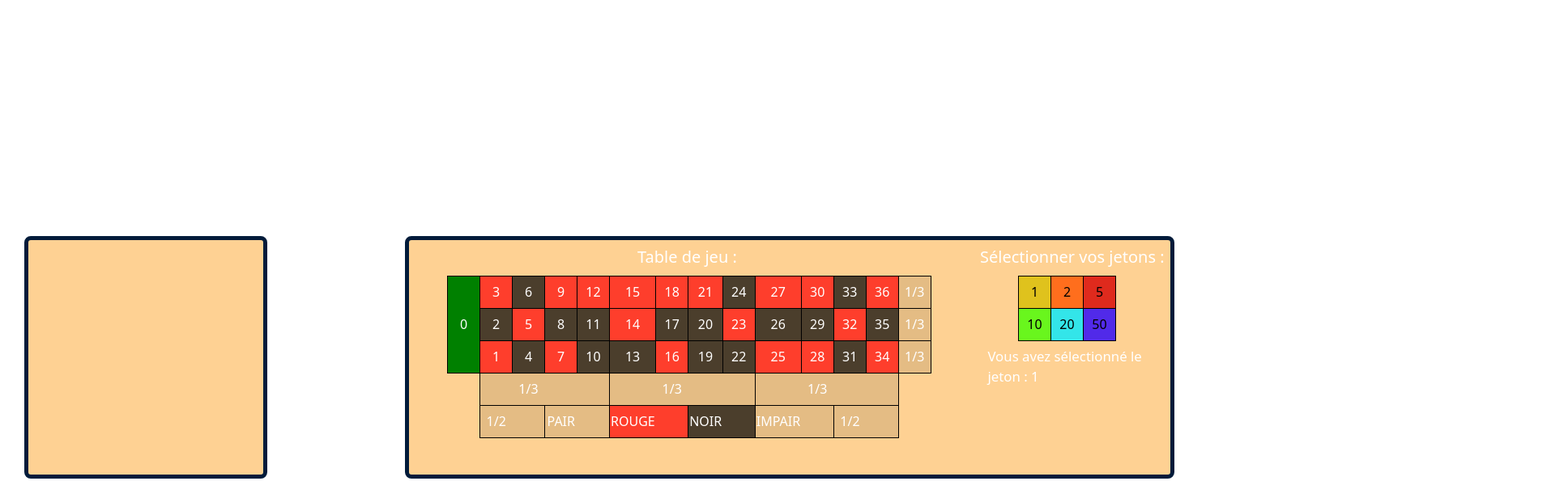
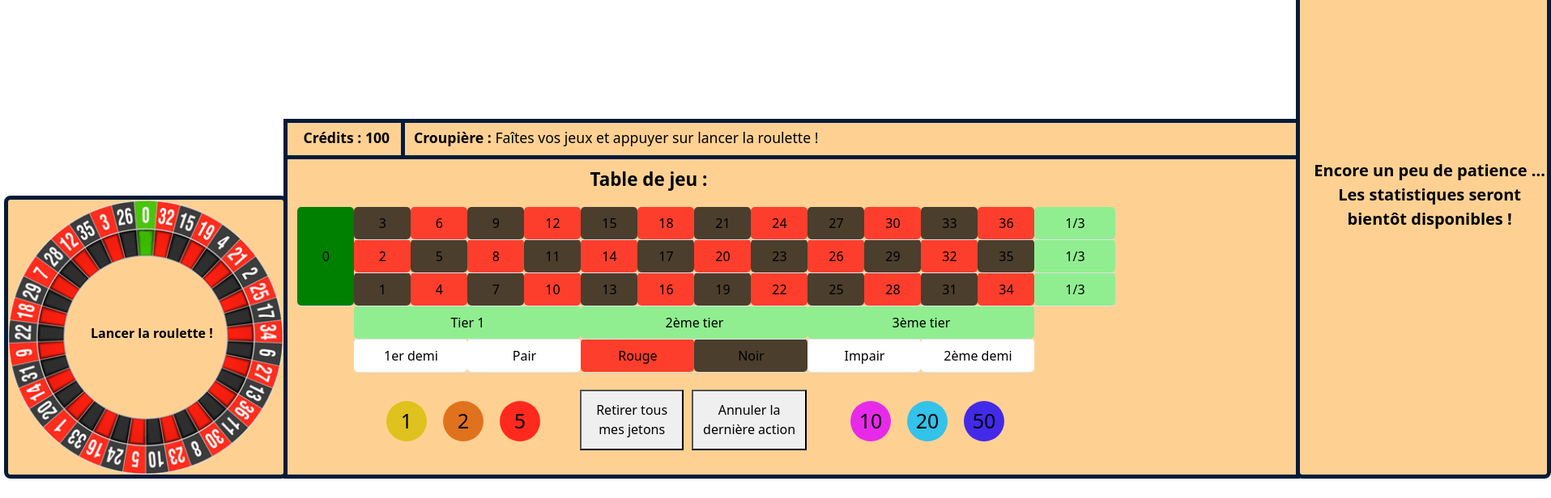
Before and after one commit to VincentChaye/Spin-To-Win, an Angular app in the folder IHM/SpinToWinAngular/: page /table in a window 1280 px wide. Shown: the part 203-819 px from the top of the page at 81% size, 1915 px wide, since content can reach past the window. Built offline with nearby package versions, Linux system fonts and the light colour scheme.

Commit message:
Ajout de la table et son back sans API

```diff
--- a/IHM/SpinToWinAngular/src/app/public/public.module.ts
+++ b/IHM/SpinToWinAngular/src/app/public/public.module.ts
@@ -6,6 +6,7 @@ import { PheaderComponent } from './pheader/pheader.component';
 import { PlayoutComponent } from './playout/playout.component';
 import { PublicRoutingModule } from './public-routing.module';
 import { FormsModule } from '@angular/forms';
+import { BrowserModule } from '@angular/platform-browser';
 
 @NgModule({
   declarations: [
@@ -17,6 +18,7 @@ import { FormsModule } from '@angular/forms';
     RouterModule,
     PublicRoutingModule,
     FormsModule
+
   ]
 })
 export class PublicModule { }
--- a/IHM/SpinToWinAngular/src/app/public/roulette/roulette.component.html
+++ b/IHM/SpinToWinAngular/src/app/public/roulette/roulette.component.html
@@ -9,5 +9,6 @@
         <circle #ball cx="3" cy="-70" r="3" fill="white"></circle>
       </g>
     </svg>
+    <button #spinButton>Spin</button>
   </div>
 </div>
--- a/IHM/SpinToWinAngular/src/app/public/roulette/roulette.component.ts
+++ b/IHM/SpinToWinAngular/src/app/public/roulette/roulette.component.ts
@@ -23,6 +23,7 @@ export class RouletteComponent implements OnInit, AfterViewInit {
   tab = [0, 32, 15, 19, 4, 21, 2, 25, 17, 34, 6, 27, 13, 36, 11, 30, 8, 23, 10, 5, 24, 16, 33, 1, 20, 14, 31, 9, 22, 18, 29, 7, 28, 12, 35, 3, 26];
 
   @ViewChild("ball") ball!: ElementRef<SVGCircleElement>;
+  @ViewChild("spinButton") spinButton!: ElementRef<HTMLButtonElement>;
 
   constructor(private renderer: Renderer2) {}
 
@@ -31,7 +32,9 @@ export class RouletteComponent implements OnInit, AfterViewInit {
   }
 
   ngAfterViewInit() {
+    this.renderer.listen(this.spinButton.nativeElement, 'click', () => {
       this.startAnimation();
+    });
   }
 
   generatePaths(): void {
--- a/IHM/SpinToWinAngular/src/app/public/table/table.component.css
+++ b/IHM/SpinToWinAngular/src/app/public/table/table.component.css
@@ -1,128 +1,247 @@
-body{
-    padding: 0%;
-    margin: 0%;
+.body {
+    padding: 0;
+    margin: 0;
     width: 100%;
     height: 100%;
-    background-image: url("../../../assets/image/bck.png");
-    background-repeat: no-repeat;
+    background: url("../../../assets/image/bck.png") no-repeat center center fixed;
     background-size: cover;
-    color: white;
 }
 
-/* Placement du texte */
-.title-table{
+/* Titre/Texte */
+.title-table {
     position: absolute;
-    font-size: 125%;
+    font-size: 140%;
     top: 2%;
     left: 30%;
-    color: white;
-}
-.title-select{
-    position: absolute;
-    font-size: 125%;
-    top: 2%;
-    left: 75%;
-    color: white;
+    color: black;
+    font-weight: bold;
 }
 
-.title-select-mem{
+.title-select {
+    top: -3%;
+    position: absolute;
+    font-size: 130%;
+    left: 73%;
+    color: black;
+    font-weight: bold;
+}
+
+.title-select-mem {
     position: absolute;
     font-size: 105%;
     left: 76%;
     top: 45%;
     color: white;
 }
-/* DIV CONTAINER */
-.table-component{
+
+.p-credit {
+    position: absolute;
+    top: 13%;
+    left: 14%;
+    color: black;
+    font-weight: bold;
+    font-size: 110%;
+}
+
+.p-message {
+    position: absolute;
+    top: 13%;
+    left: 1%;
+    color: black;
+    font-size: 110%;
+}
+
+.p-numérochaud {
+    position: absolute;
+    text-align: center;
+    color: black;
+    font-weight: bold;
+    font-size: 125%;
+    top: 50%;
+    left: 5%;
+}
+
+/* Component */
+.table-component {
     position: absolute;
     background-color: rgba(254, 178, 76, 0.6);
     border: #011b3a 5px solid;
-    width: 950px;
-    height: 300px;
+    width: 1255px;
+    height: 400px;
     bottom: 5px;
-    left: 500px;
-    border-radius: 8px;
+    left: 350px;
 }
 
-.selected {
-    border: 2px solid yellow;  /* ou toute autre couleur de votre choix */
-  }
+.credit {
+    position: absolute;
+    background-color: rgba(254, 178, 76, 0.6);
+    border: #011b3a 5px solid;
+    bottom: 400px;
+    left: 350px;
+    width: 150px;
+    height: 50px;
+}
 
-.roulette-component{
+.message {
+    position: absolute;
+    background-color: rgba(254, 178, 76, 0.6);
+    border: #011b3a 5px solid;
+    bottom: 400px;
+    left: 495px;
+    width: 1110px;
+    height: 50px;
+}
+
+.numéro-chauds {
+    position: absolute;
+    background-color: rgba(254, 178, 76, 0.6);
+    border: #011b3a 5px solid;
+    bottom: 300px;
+    left: 1600px;
+    width: 315px;
+    height: 99%;
+    border-radius: 8px;
+    overflow: hidden;
+    bottom: 5px;
+}
+
+.roulette-component {
     position: absolute;
     background-color: rgba(254, 178, 76, 0.6);
     border: #011b3a 5px solid;
     bottom: 5px;
-    left: 30px;
-    width: 300px;
-    height: 300px;
+    left: 5px;
+    width: 350px;
+    height: 350px;
     border-radius: 8px;
 }
 
-/* Table */
-td{
-    background-color: rgba(0, 0, 0, 0.1);
-    width: 40px;        /* Largeur fixe pour le td */
-    height: 40px;       /* Hauteur fixe pour le td */
-    border: black 1px solid;
-}
-.num{
-    position: absolute;
-    top: 15%;
-    left: 5%;
-    text-align: center;
-}
-.select{
-    position: absolute;
-    left: 80%;
-    top: 15%;
-    text-align: center;
-    color: black;
+.roulette-component:hover {
+    background-color: rgba(254, 178, 76, 0.4);
 }
 
-/* Personnalisation des bords des tableaux */
+.roulette-img {
+    width: 100%;
+    height: 100%;
+    position: absolute;
+    background-image: url("../../../assets/image/roulette-francaise.png");
+    background-size: cover;
+    cursor: pointer;
+}
 
-.zero{
-    border: none;
+.roulette-img p {
+    position: absolute;
+    top: 45%;
+    left: 30%;
+    color: black;
+    font-weight: bold;
 }
-.haut-bas{
-    border-top: none;
-    border-bottom: none;
+
+.roulette-img p:hover {
+    color: white;
 }
-.haut-droite{
-    border-top: none;
-    border-right: none;
+
+/* Table */
+.table {
+    position: absolute;
+    width: 300px;
+    height: 200px;
+    top: 15%;
+    left: 1%;
 }
-.haut{
-    border-top: none;
+
+td {
+    cursor: crosshair;
+    text-align: center;
+    min-width: 70px; /* Ensure minimum width */
+    min-height: 45px; /* Ensure minimum height */
+    vertical-align: middle;
+    border-radius: 5px;
 }
-.bas{
-    border-bottom: none;
+
+.table td {
+    position: relative;  /* To enable positioning child elements */
+    overflow: hidden;  /* Hide overflow text */
+    text-align: center;  /* Center the text */
+    vertical-align: middle;  /* Center the text vertically */
 }
-.gauche-droite{
-    border-left: none;
-    border-right: none;
+
+.table td span.token-value {
+    position: absolute;  /* Position absolutely within the cell */
+    bottom: 0;
+    left: 0;
+    right: 0;
+    background-color: rgba(255, 255, 255, 0.7);  /* Slightly transparent background */
+    padding: 2px;
+    font-size: 12px;  /* Adjust font size as needed */
+    white-space: nowrap;  /* Prevent text wrapping */
+    overflow: hidden;  /* Hide overflow text */
+    text-overflow: ellipsis;  /* Show ellipsis (...) for overflow text */
 }
-.gauche{
-    border-left: none;
+
+.select2 {
+    position: absolute;
+    width: 210px;
+    height: 130px;
+    left: 55%;
+    top: 74%;
+    text-align: center;
+    overflow: hidden;
 }
-.droite{
-    border-right: none;
+
+.select1 {
+    position: absolute;
+    width: 210px;
+    height: 130px;
+    left: 9%;
+    top: 74%;
+    text-align: center;
+    overflow: hidden;
 }
-.empty{
+
+.btn-option {
+    position: absolute;
+    width: 280px;
+    height: 75px;
+    left: 29%;
+    top: 73%;
+    display: flex;
+    gap: 10px;
+    overflow: hidden;
+}
+
+.btn {
+    height: 125px;
+    width: 125px;
+}
+
+/* Remplissage Table */
+
+.empty {
     background-color: rgba(0, 0, 0, 0);
     border: none;
 }
 
-/* Couleur case table */
+.O {
+    background-color: green;
+}
 
-#rouge{
+.rouge {
     background-color: rgba(255, 0, 0, 0.7);
 }
-#noir{
+
+.noir {
     background-color: rgba(0, 0, 0, 0.7);
 }
 
-.selectedtd{
-    background-color: rgba(81, 255, 0, 0.7);
+.lg {
+    background-color: lightgreen;
+    min-width: 100px;
 }
+
+.token {
+    cursor: pointer;
+    width: 50px;
+    height: 50px;
+    margin: 10px;
+}
--- a/IHM/SpinToWinAngular/src/app/public/table/table.component.html
+++ b/IHM/SpinToWinAngular/src/app/public/table/table.component.html
@@ -1,116 +1,116 @@
-<!DOCTYPE html>
-<html lang="fr">
-    <head>
-
-    </head>
-    <body>
+<div class="body">
   <div class="credit">
-            <p>Crédits : {{ nbr }}</p>
+      <p class="p-credit">Crédits : {{credit}}</p>
+  </div>
+  <div class="message">
+      <p class="p-message"><b>Croupière :</b> Faîtes vos jeux et appuyer sur lancer la roulette !</p>
+  </div>
+  <div class="numéro-chauds">
+      <p class="p-numérochaud"> Encore un peu de patience ...<br> Les statistiques seront bientôt disponibles ! </p>
   </div>
   <div class="roulette-component">
-
+      <div class="roulette-img"><p>Lancer la roulette !</p></div>
   </div>
   <div class="table-component">
       <p class="title-table">Table de jeu :</p>
-            <table class="num">
+      <table class="table" (click)="onCellClick($event)">
+          <tbody>
               <tr>
-                  <td class="bas" style="background-color: green;"></td>
-                  <td id="rouge">3</td>
-                  <td id="noir">6</td>
-                  <td id="rouge">9</td>
-                  <td id="rouge">12</td>
-                  <td id="rouge">15</td>
-                  <td id="rouge">18</td>
-                  <td id="rouge">21</td>
-                  <td id="noir">24</td>
-                  <td id="rouge">27</td>
-                  <td id="rouge">30</td>
-                  <td id="noir">33</td>
-                  <td id="rouge">36</td>
-                  <td>1/3</td>
+                  <td rowspan="3" id="0" class="O">0</td>
+                  <td id="3" class="noir">3</td>
+                  <td id="6" class="rouge">6</td>
+                  <td id="9" class="noir">9</td>
+                  <td id="12" class="rouge">12</td>
+                  <td id="15" class="noir">15</td>
+                  <td id="18" class="rouge">18</td>
+                  <td id="21" class="noir">21</td>
+                  <td id="24" class="rouge">24</td>
+                  <td id="27" class="noir">27</td>
+                  <td id="30" class="rouge">30</td>
+                  <td id="33" class="noir">33</td>
+                  <td id="36" class="rouge">36</td>
+                  <td id="1er 12 ligne" class="lg">1/3</td>
               </tr>
               <tr>
-                <td class="haut-bas" style="background-color: green;">0</td>
-                  <td id="noir">2</td>
-                  <td id="rouge">5</td>
-                  <td id="noir">8</td>
-                  <td id="noir">11</td>
-                  <td id="rouge">14</td>
-                  <td id="noir">17</td>
-                  <td id="noir">20</td>
-                  <td id="rouge">23</td>
-                  <td id="noir">26</td>
-                  <td id="noir">29</td>
-                  <td id="rouge">32</td>
-                  <td id="noir">35</td>
-                  <td>1/3</td>
+                  <td id="2" class="rouge">2</td>
+                  <td id="5" class="noir">5</td>
+                  <td id="8" class="rouge">8</td>
+                  <td id="11" class="noir">11</td>
+                  <td id="14" class="rouge">14</td>
+                  <td id="17" class="noir">17</td>
+                  <td id="20" class="rouge">20</td>
+                  <td id="23" class="noir">23</td>
+                  <td id="26" class="rouge">26</td>
+                  <td id="29" class="noir">29</td>
+                  <td id="32" class="rouge">32</td>
+                  <td id="35" class="noir">35</td>
+                  <td id="2ème 12 ligne" class="lg">1/3</td>
               </tr>
               <tr>
-                <td class="haut-droite" style="background-color: green;"></td>
-                  <td id="rouge">1</td>
-                  <td id="noir">4</td>
-                  <td id="rouge">7</td>
-                  <td id="noir">10</td>
-                  <td id="noir">13</td>
-                  <td id="rouge">16</td>
-                  <td id="noir">19</td>
-                  <td id="noir">22</td>
-                  <td id="rouge">25</td>
-                  <td id="rouge">28</td>
-                  <td id="noir">31</td>
-                  <td id="rouge">34</td>
-                  <td>1/3</td>
+                  <td id="1" class="noir">1</td>
+                  <td id="4" class="rouge">4</td>
+                  <td id="7" class="noir">7</td>
+                  <td id="10" class="rouge">10</td>
+                  <td id="13" class="noir">13</td>
+                  <td id="16" class="rouge">16</td>
+                  <td id="19" class="noir">19</td>
+                  <td id="22" class="rouge">22</td>
+                  <td id="25" class="noir">25</td>
+                  <td id="28" class="rouge">28</td>
+                  <td id="31" class="noir">31</td>
+                  <td id="34" class="rouge">34</td>
+                  <td id="3ème 12 ligne" class="lg">1/3</td>
               </tr>
               <tr>
                   <td class="empty"></td>
-                      <td class="droite"></td>
-                      <td class="gauche-droite">1/3</td>
-                      <td class="gauche-droite"></td>
-                      <td class="gauche"></td>
-                      <td class="droite"></td>
-                      <td class="gauche-droite">1/3</td>
-                      <td class="gauche-droite"></td>
-                      <td class="gauche"></td>
-                      <td class="droite"></td>
-                      <td class="gauche-droite">1/3</td>
-                      <td class="gauche-droite"></td>
-                      <td class="gauche"></td>
+                  <td colspan="4" id="1er 12 colonne" class="lg">Tier 1</td>
+                  <td colspan="4" id="2ème 12 colonne" class="lg">2ème tier</td>
+                  <td colspan="4" id="3ème 12 colonne" class="lg">3ème tier</td>
                   <td class="empty"></td>
               </tr>
               <tr>
                   <td class="empty"></td>
-                          <td class="droite">1/2</td>
-                          <td class="gauche"> </td>
-                          <td class="droite">PAIR</td>
-                          <td class="gauche"> </td>
-                          <td class="droite" id="rouge" >ROUGE</td>
-                          <td class="gauche" id="rouge"> </td>
-                          <td class="droite" id="noir">NOIR</td>
-                          <td class="gauche" id="noir"> </td>
-                          <td class="droite">IMPAIR</td>
-                          <td class="gauche"> </td>
-                          <td class="droite">1/2</td>
-                          <td class="gauche"> </td>
-                          <td class="empty"></td>
+                  <td colspan="2" id="1er demi">1er demi</td>
+                  <td colspan="2" id="Pair">Pair</td>
+                  <td colspan="2" id="Rouge" class="rouge">Rouge</td>
+                  <td colspan="2" id="Noir" class="noir">Noir</td>
+                  <td colspan="2" id="Impair">Impair</td>
+                  <td colspan="2" id="2ème demi">2ème demi</td>
               </tr>
+          </tbody>
       </table>
-              <!-- Sélection des jetons -->
-              <p class="title-select">Sélectionner vos jetons :</p>
-              <table class="select">
-                <tr>
-                  <td class="jeton" data-value="1" style="background-color: rgba(215, 190, 0, 0.8);" (click)="selectJeton(1)">1</td>
-                  <td class="jeton" data-value="2" style="background-color: rgba(255, 85, 0, 0.8);" (click)="selectJeton(2)">2</td>
-                  <td class="jeton" data-value="5" style="background-color: rgba(215, 0, 0, 0.8);" (click)="selectJeton(5)">5</td>
-                </tr>
-                <tr>
-                  <td class="jeton" data-value="10" style="background-color: rgba(68, 255, 0, 0.8);" (click)="selectJeton(10)">10</td>
-                  <td class="jeton" data-value="20" style="background-color: rgba(0, 234, 255, 0.8);" (click)="selectJeton(20)">20</td>
-                  <td class="jeton" data-value="50" style="background-color: rgba(38, 0, 255, 0.8);" (click)="selectJeton(50)">50</td>
-                </tr>
-              </table>
+      <div class="select1">
+          <svg class="token" viewBox="0 0 100 100" xmlns="http://www.w3.org/2000/svg" (click)="onTokenClick(1, 'rgba(215, 190, 0, 0.8)')">
+              <circle cx="50" cy="50" r="50" style="fill: rgba(215, 190, 0, 0.8);"/>
+              <text x="50" y="68" font-size="50" text-anchor="middle" fill="black">1</text>
+          </svg>
+          <svg class="token" viewBox="0 0 100 100" xmlns="http://www.w3.org/2000/svg" (click)="onTokenClick(2, 'rgba(218, 91, 0, 0.8)')">
+              <circle cx="50" cy="50" r="50" style="fill: rgba(218, 91, 0, 0.8);"/>
+              <text x="50" y="68" font-size="50" text-anchor="middle" fill="black">2</text>
+          </svg>
+          <svg class="token" viewBox="0 0 100 100" xmlns="http://www.w3.org/2000/svg" (click)="onTokenClick(5, 'rgba(255, 0, 0, 0.8)')">
+              <circle cx="50" cy="50" r="50" style="fill: rgba(255, 0, 0, 0.8);"/>
+              <text x="50" y="68" font-size="50" text-anchor="middle" fill="black">5</text>
+          </svg>
+          </div>
 
-
-              <p class="title-select-mem"> Vous avez sélectionné le <br> jeton : {{ jetonSelectionne }} </p>
+      <div class="btn-option">
+          <button (click)="onRemoveAllTokens()">Retirer tous mes jetons</button>
+          <button (click)="onUndoLastAction()">Annuler la dernière action</button>
       </div>
-    </body>
-</html>
+      <div class="select2">
+        <svg class="token" viewBox="0 0 100 100" xmlns="http://www.w3.org/2000/svg" (click)="onTokenClick(10, 'rgba(225, 0, 255, 0.8)')">
+            <circle cx="50" cy="50" r="50" style="fill: rgba(225, 0, 255, 0.8);"/>
+            <text x="50" y="68" font-size="50" text-anchor="middle" fill="black">10</text>
+        </svg>
+        <svg class="token" viewBox="0 0 100 100" xmlns="http://www.w3.org/2000/svg" (click)="onTokenClick(20, 'rgba(0, 191, 255, 0.8)')">
+            <circle cx="50" cy="50" r="50" style="fill: rgba(0, 191, 255, 0.8);"/>
+            <text x="50" y="68" font-size="50" text-anchor="middle" fill="black">20</text>
+        </svg>
+        <svg class="token" viewBox="0 0 100 100" xmlns="http://www.w3.org/2000/svg" (click)="onTokenClick(50, 'rgba(21, 0, 255, 0.8)')">
+            <circle cx="50" cy="50" r="50" style="fill: rgba(21, 0, 255, 0.8);"/>
+            <text x="50" y="68" font-size="50" text-anchor="middle" fill="black">50</text>
+        </svg>
+    </div>
+  </div>
+</div>
--- a/IHM/SpinToWinAngular/src/app/public/table/table.component.ts
+++ b/IHM/SpinToWinAngular/src/app/public/table/table.component.ts
@@ -6,11 +6,112 @@ import { Component } from '@angular/core';
   styleUrls: ['./table.component.css']
 })
 export class TableComponent {
-  nbr: number = 100; // Exemple de crédits, peut être modifié selon votre logique
-  jetonSelectionne: number = 1; // Valeur par défaut du jeton
+  selectedToken: { value: number, color: string } | null = null;
+  cellTokens: { [key: string]: { count: number, color: string, originalContent: string, originalColor: string } } = {};
+  credit: number = 100;
+  actionHistory: { cellId: string, previousCount: number, previousColor: string, tokenValue: number }[] = [];
 
-  selectJeton(jeton: number) {
-    this.jetonSelectionne = jeton;
-    console.log('Jeton sélectionné:', this.jetonSelectionne);
+  creditOp(value: number) {
+    this.credit = this.credit + value;
+  }
+
+  onTokenClick(value: number, color: string) {
+    this.selectedToken = { value, color };
+  }
+
+  onCellClick(event: MouseEvent) {
+    const target = event.target as HTMLElement;
+    if (this.selectedToken && target.tagName === 'TD' && target.id) {
+      const cellId = target.id;
+
+      // Initialize the cell data if not already initialized
+      if (!this.cellTokens[cellId]) {
+        this.cellTokens[cellId] = {
+          count: 0,
+          color: this.selectedToken.color,
+          originalContent: target.innerText,
+          originalColor: target.style.backgroundColor || ''
+        };
+      }
+
+      // Save current state for undo functionality
+      this.actionHistory.push({
+        cellId,
+        previousCount: this.cellTokens[cellId].count,
+        previousColor: this.cellTokens[cellId].color,
+        tokenValue: this.selectedToken.value
+      });
+
+      // Update the cell data with the selected token value
+      this.cellTokens[cellId].count += this.selectedToken.value;
+      this.cellTokens[cellId].color = this.selectedToken.color;
+      this.creditOp(-this.selectedToken.value);
+
+      // Update the display of the cell
+      this.updateCellDisplay(cellId);
+    }
+  }
+
+  updateCellDisplay(cellId: string) {
+    const cell = document.getElementById(cellId);
+    if (cell) {
+      const cellData = this.cellTokens[cellId];
+
+      // Change cell color based on the value
+      if (cellData.count >= 50) {
+        cell.style.backgroundColor = 'blue';
+      } else if (cellData.count >= 20) {
+        cell.style.backgroundColor = 'lightblue';
+      } else if (cellData.count >= 10) {
+        cell.style.backgroundColor = 'purple';
+      } else if (cellData.count >= 5) {
+        cell.style.backgroundColor = 'red';
+      } else if (cellData.count >= 2) {
+        cell.style.backgroundColor = 'orange';
+      } else if (cellData.count >= 1) {
+        cell.style.backgroundColor = 'yellow';
+      } else {
+        cell.style.backgroundColor = cellData.originalColor;
+        cell.innerText = cellData.originalContent;
+      }
+
+      // Create or update a span element for the token value
+      let tokenSpan = cell.querySelector('span.token-value') as HTMLElement;
+      if (!tokenSpan && cellData.count > 0) {
+        tokenSpan = document.createElement('span');
+        tokenSpan.className = 'token-value';
+        cell.appendChild(tokenSpan);
+      }
+      if (tokenSpan) {
+        tokenSpan.innerText = cellData.count > 0 ? `  ${cellData.count}€` : '';
+      }
+    }
+  }
+
+  onRemoveAllTokens() {
+    Object.keys(this.cellTokens).forEach(cellId => {
+      const cellData = this.cellTokens[cellId];
+      this.creditOp(cellData.count); // Add the count back to credit
+      cellData.count = 0;
+      const cell = document.getElementById(cellId);
+      if (cell) {
+        cell.style.backgroundColor = cellData.originalColor;
+        cell.innerText = cellData.originalContent;
+      }
+    });
+    this.cellTokens = {};
+    this.actionHistory = [];
+  }
+
+  onUndoLastAction() {
+    const lastAction = this.actionHistory.pop();
+    if (lastAction) {
+      const { cellId, previousCount, previousColor, tokenValue } = lastAction;
+      const cellData = this.cellTokens[cellId];
+      cellData.count = previousCount;
+      cellData.color = previousColor;
+      this.updateCellDisplay(cellId);
+      this.creditOp(tokenValue); // Add the token value back to credit
+    }
   }
 }
```
Lines whose indentation alone changed are shown as unchanged.
